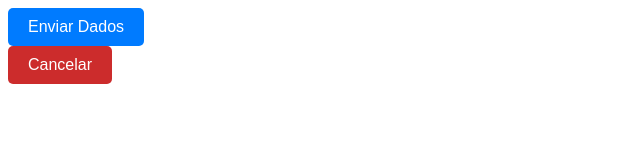
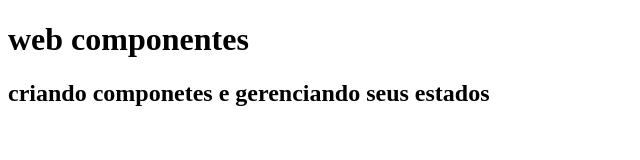
Before and after one commit to AndreiRicardo/components-js-vanilla, a plain HTML site: page index.html in a window 1280 px wide. Shown: the whole page, without its empty margins (0-640 px from the left). Drawn offline with Linux system fonts and the light colour scheme.

Commit message:
aguardadndo proximo estudo web componets

```diff
--- a/index.html
+++ b/index.html
@@ -10,16 +10,13 @@
     <link rel="stylesheet" href="./css/components/my-button.css">
 
 
-  <div id="btn1"></div>
-  <div id="btn2"></div>
+
 
 </head>
 
 <body>
-<!--     <div id="save-config" style="text-align: center; margin-top: 30px;"/>
-    <div id="button-container" style="text-align: center; margin-top: 30px;"/> -->
-
-
+ <h1> web componentes</h1>
+ <h2>criando componetes e gerenciando seus estados</h2>
 
 
   <script type="module" src="./js/main.js"></script>
--- a/js/components/button.js
+++ b/js/components/button.js
@@ -8,9 +8,9 @@
     return button;
 } */
 
-
+/* ====================================================================================================================================================================
     // ButtonComponent.js
-class ButtonComponent {
+/* class ButtonComponent {
     constructor(text, onClickHandler, className = 'my-custom-button-ok') {
         this.buttonElement = document.createElement('button');
         this.buttonElement.textContent = text;
@@ -39,7 +39,7 @@ class ButtonComponent {
         this.buttonElement.disabled = false;
     }
 }
-export { ButtonComponent };
+export { ButtonComponent }; */
 
 // Como usar (em seu index.js ou script principal)
 // const button1 = new ButtonComponent('Enviar Dados', () => console.log('Dados enviados!'));
@@ -48,3 +48,5 @@ export { ButtonComponent };
 // const button2 = new ButtonComponent('Cancelar', () => console.warn('Operação cancelada!'), 'cancel-button');
 // document.getElementById('footer').appendChild(button2.getElement());
 // button2.disable();
+
+//=====================================================================================================================================================================
```
Also changed, not shown: js/main.js (+7 -3 lines).
